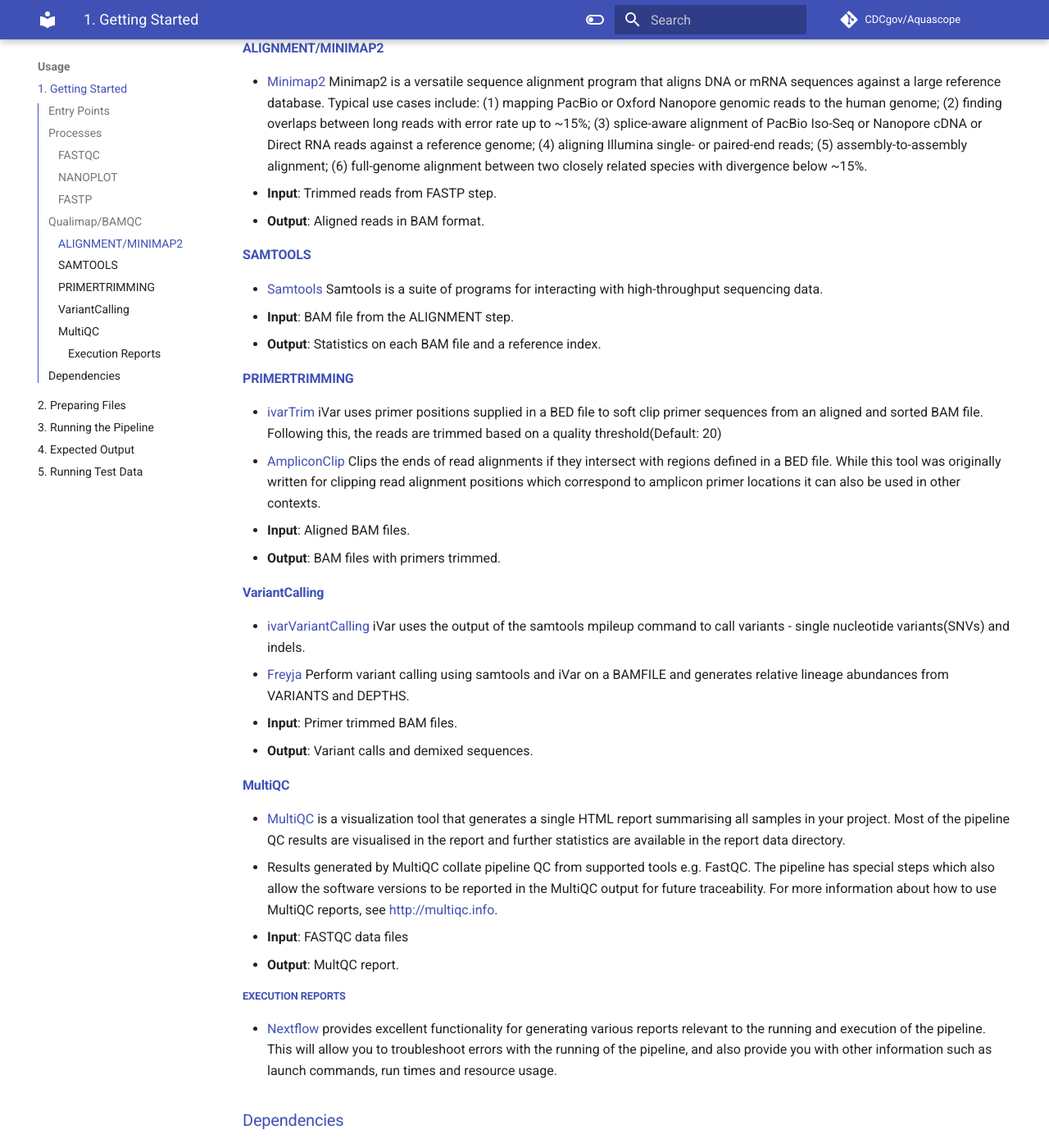
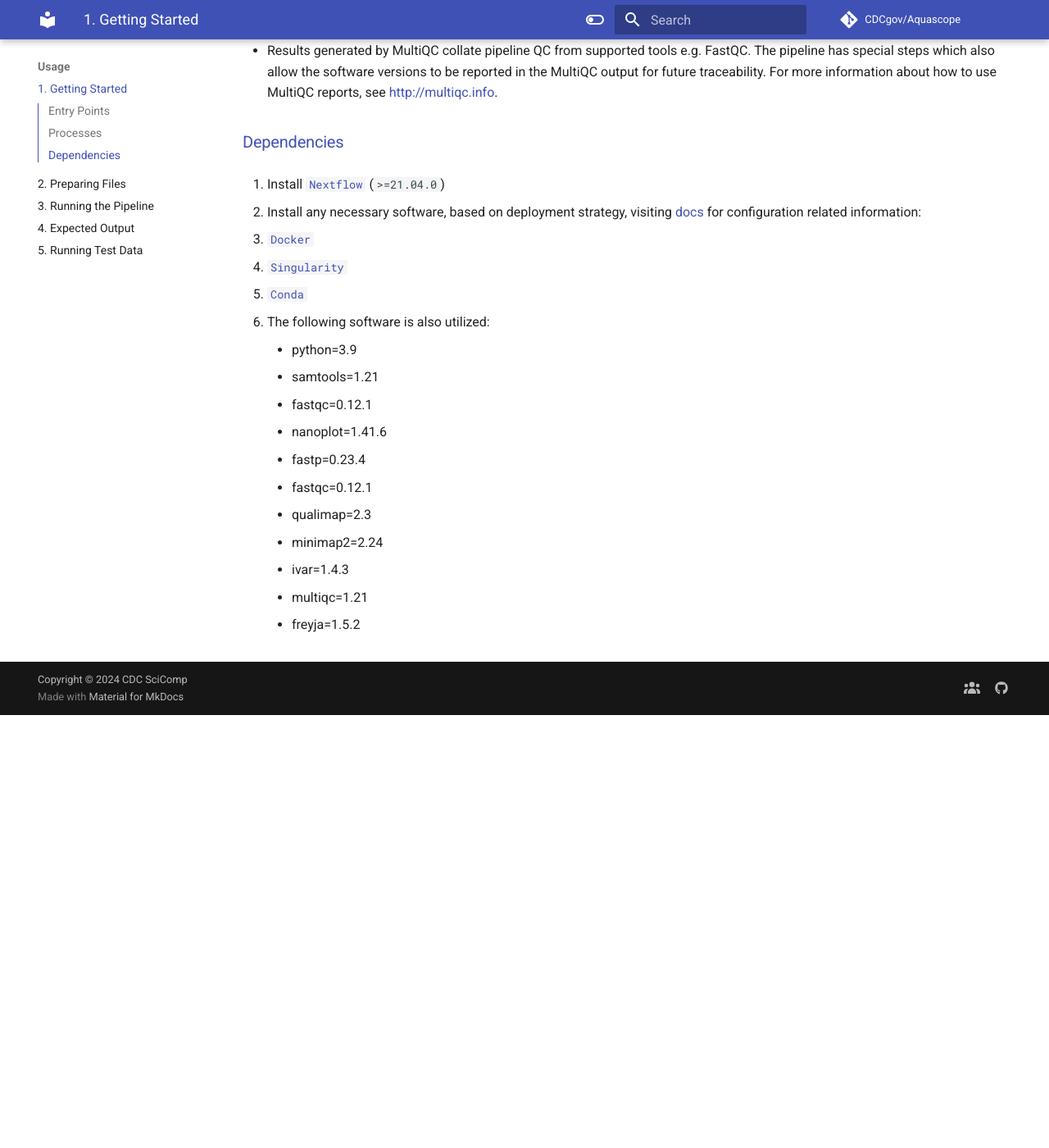
Before and after one commit to CDCgov/aquascope, an MkDocs documentation site: the page built from docs/user-guide/getting-started.md, in a window 1280 px wide and 1400 px high, scrolled down 1307 px. Shown: the whole window at 82% size. Built offline with MkDocs 1.6.1 and Material for MkDocs 9.7.7, drawn with Linux system fonts in a browser that asks for light colours; comment, search, counter and statistics services are not loaded; the version menu is left out; after the commit the page ends 2179 px from its top, so only the background shows below that; some of the changed text lies outside the part shown.

```diff
--- a/docs/user-guide/getting-started.md
+++ b/docs/user-guide/getting-started.md
@@ -13,57 +13,18 @@ Currently, there are 3 entrypoints for the Aquascope pipeline
 
 ### Processes
 
-#### [FASTQC](#fastqc)
 - [FastQC](http://www.bioinformatics.babraham.ac.uk/projects/fastqc/) gives general quality metrics about your sequenced reads. It provides information about the quality score distribution across your reads, per base sequence content (%A/T/G/C), adapter contamination and overrepresented sequences. For further reading and documentation see the [FastQC help pages](http://www.bioinformatics.babraham.ac.uk/projects/fastqc/Help/).
-- **Input**: Raw and Trimmed short-read data.
-- **Output**: Quality metrics for raw and trimmed short-read data.
-
-#### [NANOPLOT](#nanoplot)
 - [NanoPlot](https://github.com/wdecoster/NanoPlot) gives general quality metrics about your sequenced reads. its a Plotting tool for long read sequencing data and alignments.
-- **Input**: Raw and Trimmed long-read data.
-- **Output**: Quality metrics for long-read data.
-
-#### [FASTP](#fastp)
 - [Fastp](https://github.com/OpenGene/fastp) A tool designed to provide fast all-in-one preprocessing for FastQ files. This tool is developed in C++ with multithreading supported to afford high performance.
-- **Input**: Trimmed reads from short and long-reads.
-- **Output**: Adapter trimmed reads for both long and short-read data.
-
-### [Qualimap/BAMQC](#qualimap-bamqc)
 - [Qualimap](http://qualimap.conesalab.org/) Qualimap examines sequencing alignment data in SAM/BAM files according to the features of the mapped reads and provides an overall view of the data that helps to the detect biases in the sequencing and/or mapping of the data and eases decision-making for further analysis.
-- **Input**: BAM files from alignment step.
-- **Output**: Quality metrics and coverage statistics reports.
-
-#### [ALIGNMENT/MINIMAP2](#alignment-minimap2)
 - [Minimap2](https://github.com/lh3/minimap2) Minimap2 is a versatile sequence alignment program that aligns DNA or mRNA sequences against a large reference database. Typical use cases include: (1) mapping PacBio or Oxford Nanopore genomic reads to the human genome; (2) finding overlaps between long reads with error rate up to ~15%; (3) splice-aware alignment of PacBio Iso-Seq or Nanopore cDNA or Direct RNA reads against a reference genome; (4) aligning Illumina single- or paired-end reads; (5) assembly-to-assembly alignment; (6) full-genome alignment between two closely related species with divergence below ~15%.
-- **Input**: Trimmed reads from FASTP step.
-- **Output**: Aligned reads in BAM format.
-
-#### [SAMTOOLS](#samtools)
 - [Samtools](http://www.htslib.org/) Samtools is a suite of programs for interacting with high-throughput sequencing data.
-- **Input**: BAM file from the ALIGNMENT step.
-- **Output**: Statistics on each BAM file and a reference index.
-
-#### [PRIMERTRIMMING](#AmpliconClip_and_iVar_Trimming)
 - [ivarTrim](https://andersen-lab.github.io/ivar/html/manualpage.html) iVar uses primer positions supplied in a BED file to soft clip primer sequences from an aligned and sorted BAM file. Following this, the reads are trimmed based on a quality threshold(Default: 20)
 - [AmpliconClip](http://www.htslib.org/doc/samtools-ampliconclip.html) Clips the ends of read alignments if they intersect with regions defined in a BED file. While this tool was originally written for clipping read alignment positions which correspond to amplicon primer locations it can also be used in other contexts.
-- **Input**: Aligned BAM files.
-- **Output**: BAM files with primers trimmed.
-
-#### [VariantCalling](#ivar_and_freyja_variant_calling)
 - [ivarVariantCalling](https://andersen-lab.github.io/ivar/html/manualpage.html) iVar uses the output of the samtools mpileup command to call variants - single nucleotide variants(SNVs) and indels.
 - [Freyja](https://github.com/andersen-lab/Freyja) Perform variant calling using samtools and iVar on a BAMFILE and generates relative lineage abundances from VARIANTS and DEPTHS.
-- **Input**: Primer trimmed BAM files.
-- **Output**: Variant calls and demixed sequences.
-
-#### [MultiQC](#multiqc)
-
 - [MultiQC](http://multiqc.info) is a visualization tool that generates a single HTML report summarising all samples in your project. Most of the pipeline QC results are visualised in the report and further statistics are available in the report data directory.
 - Results generated by MultiQC collate pipeline QC from supported tools e.g. FastQC. The pipeline has special steps which also allow the software versions to be reported in the MultiQC output for future traceability. For more information about how to use MultiQC reports, see <http://multiqc.info>.
-- **Input**: FASTQC data files
-- **Output**: MultQC report.
-
-##### [Execution Reports](#pipeline-information)
-- [Nextflow](https://www.nextflow.io/docs/latest/tracing.html) provides excellent functionality for generating various reports relevant to the running and execution of the pipeline. This will allow you to troubleshoot errors with the running of the pipeline, and also provide you with other information such as launch commands, run times and resource usage.
 
 ### [Dependencies](#dependencies)
 1. Install [`Nextflow`](https://www.nextflow.io/docs/latest/getstarted.html#installation) (`>=21.04.0`)
@@ -73,3 +34,16 @@ Currently, there are 3 entrypoints for the Aquascope pipeline
 - [`Docker`](https://docs.docker.com/engine/installation/)
 - [`Singularity`](https://www.sylabs.io/guides/3.0/user-guide/)
 - [`Conda`](https://conda.io/miniconda.html)
+
+3. The following software is also utilized:
+    - python=3.9
+    - samtools=1.21
+    - fastqc=0.12.1
+    - nanoplot=1.41.6
+    - fastp=0.23.4
+    - fastqc=0.12.1
+    - qualimap=2.3
+    - minimap2=2.24
+    - ivar=1.4.3
+    - multiqc=1.21
+    - freyja=1.5.2
```
Also changed, not shown: docs/output.md (deleted, +0 -69 lines), docs/user-guide/conda-requirements.txt (deleted, +0 -23 lines).
